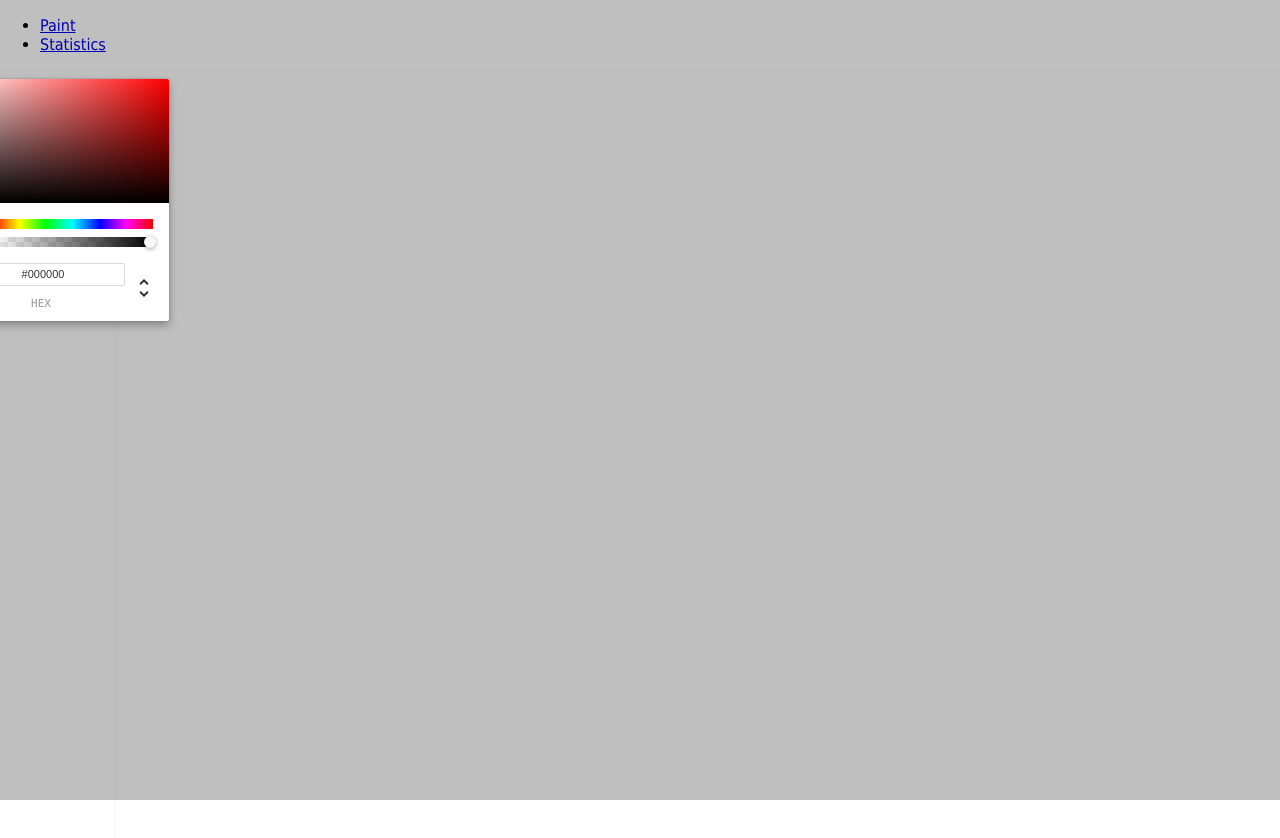
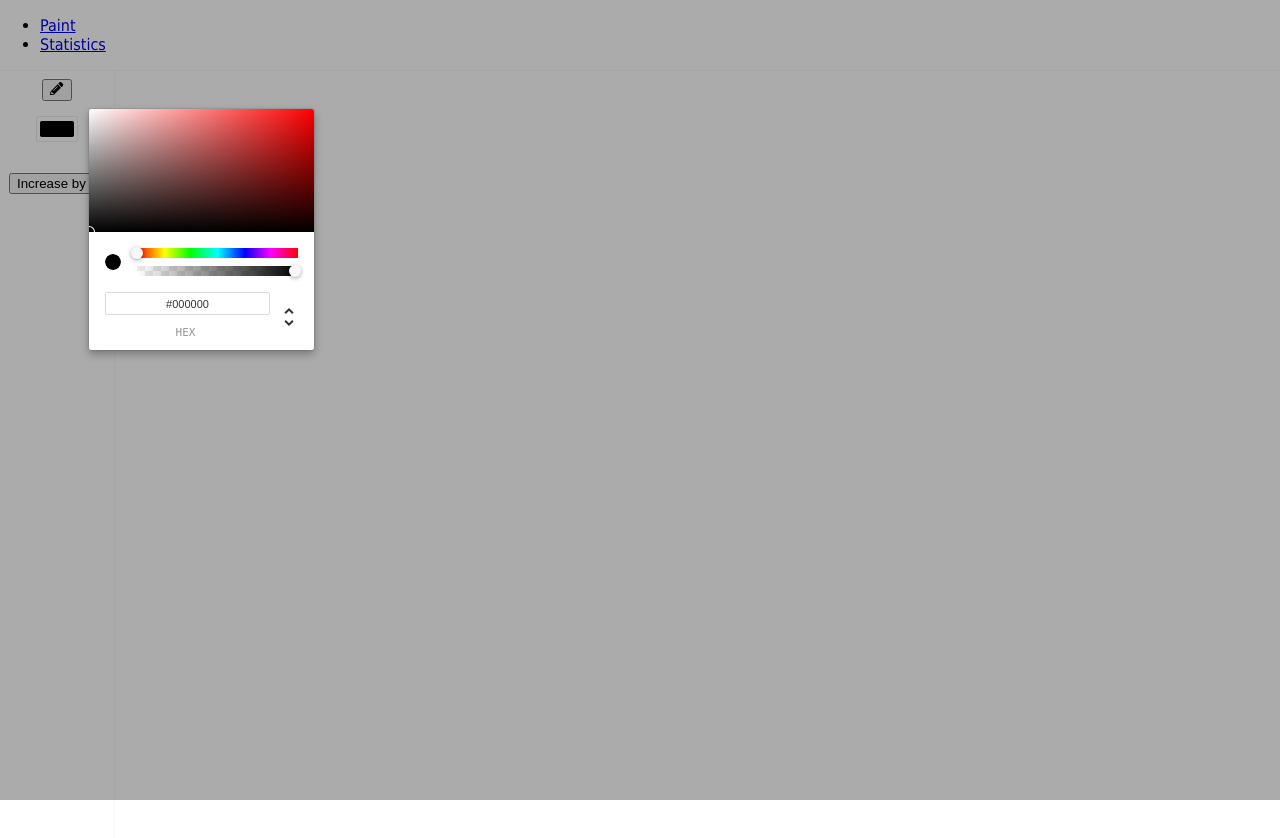
Before and after one commit to scottwarren/paint, a React (Create React App) app: page / in a window 1280 px wide. Both pictures are taken after a click on the button 56 px from the left and 128 px from the top of the page. Shown: the top 838 px of the page. Built offline with nearby package versions, Linux system fonts and the light colour scheme.

Commit message:
Feature: Improved the UX of the colour picker
Moved position of popover
Updated background color
Fixed issue where other components would appear on top

```diff
--- a/src/components/ColorPicker.tsx
+++ b/src/components/ColorPicker.tsx
@@ -5,6 +5,7 @@ import {
   ColorPickerProps as ReactColorPickerProps,
 } from 'react-color';
 import styled from 'styled-components';
+import { Slider } from '@reach/slider';
 
 import ColorSwatchButton from './ColorSwatchButton';
 
@@ -17,7 +18,15 @@ interface ColorPickerProps
 }
 
 const Popover = styled.div`
+  position: relative;
+  // Required because the Slider component has its own built-in stacking context/specific z-index set
+  z-index: 2;
+`;
+
+const ColorPickerContainer = styled.div`
   position: absolute;
+  left: 2em;
+  top: -3em;
 `;
 
 const Background = styled.div`
@@ -26,7 +35,7 @@ const Background = styled.div`
   left: 0;
   right: 0;
   bottom: 0;
-  background: rgba(0, 0, 0, 0.25);
+  background: rgba(0, 0, 0, 0.33);
 `;
 
 function ColorPicker({
@@ -46,11 +55,13 @@ function ColorPicker({
         <>
           <Background onClick={() => setIsOpen(false)} />
           <Popover>
-            <ChromePicker
-              color={color}
-              onChange={onChange}
-              onChangeComplete={onChangeComplete}
-            />
+            <ColorPickerContainer>
+              <ChromePicker
+                color={color}
+                onChange={onChange}
+                onChangeComplete={onChangeComplete}
+              />
+            </ColorPickerContainer>
           </Popover>
         </>
       )}
```
